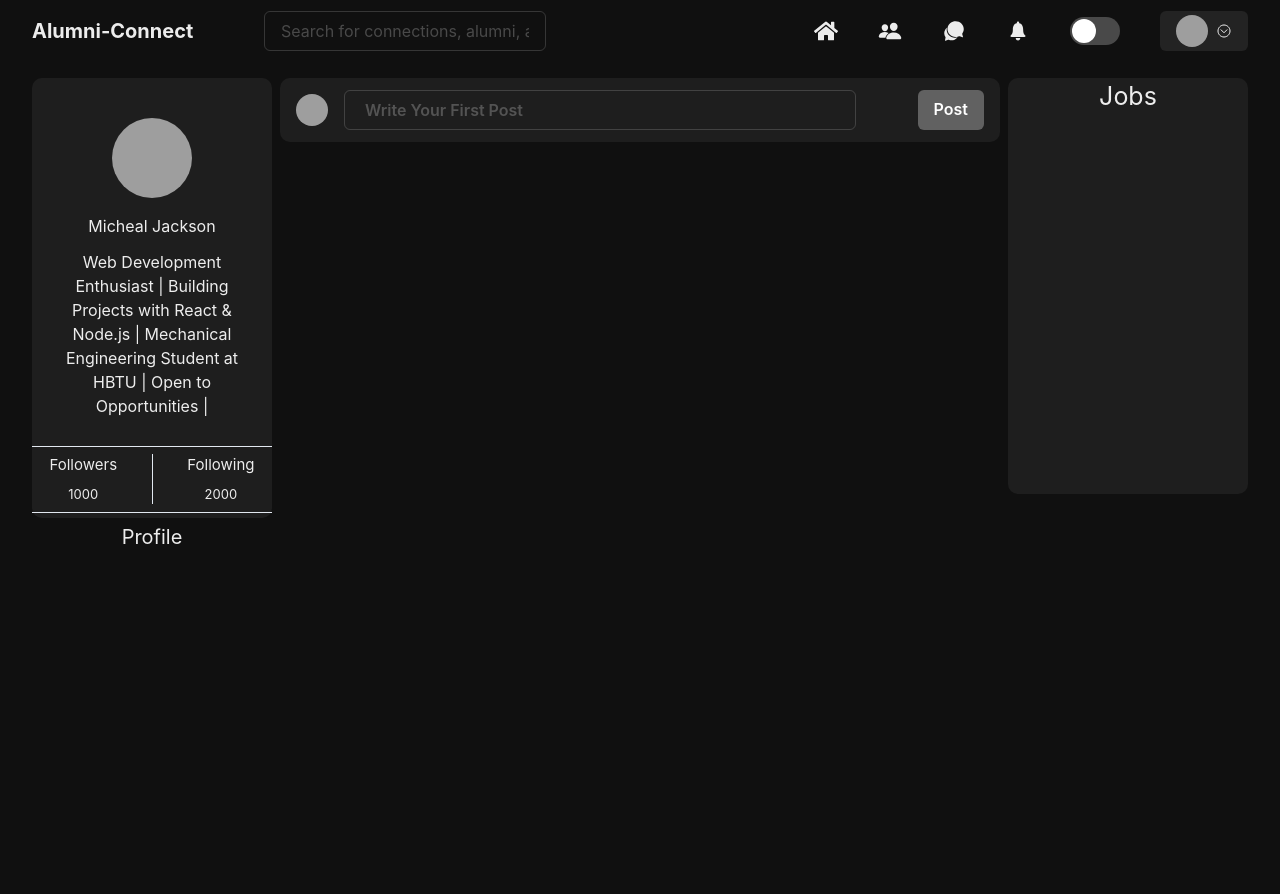
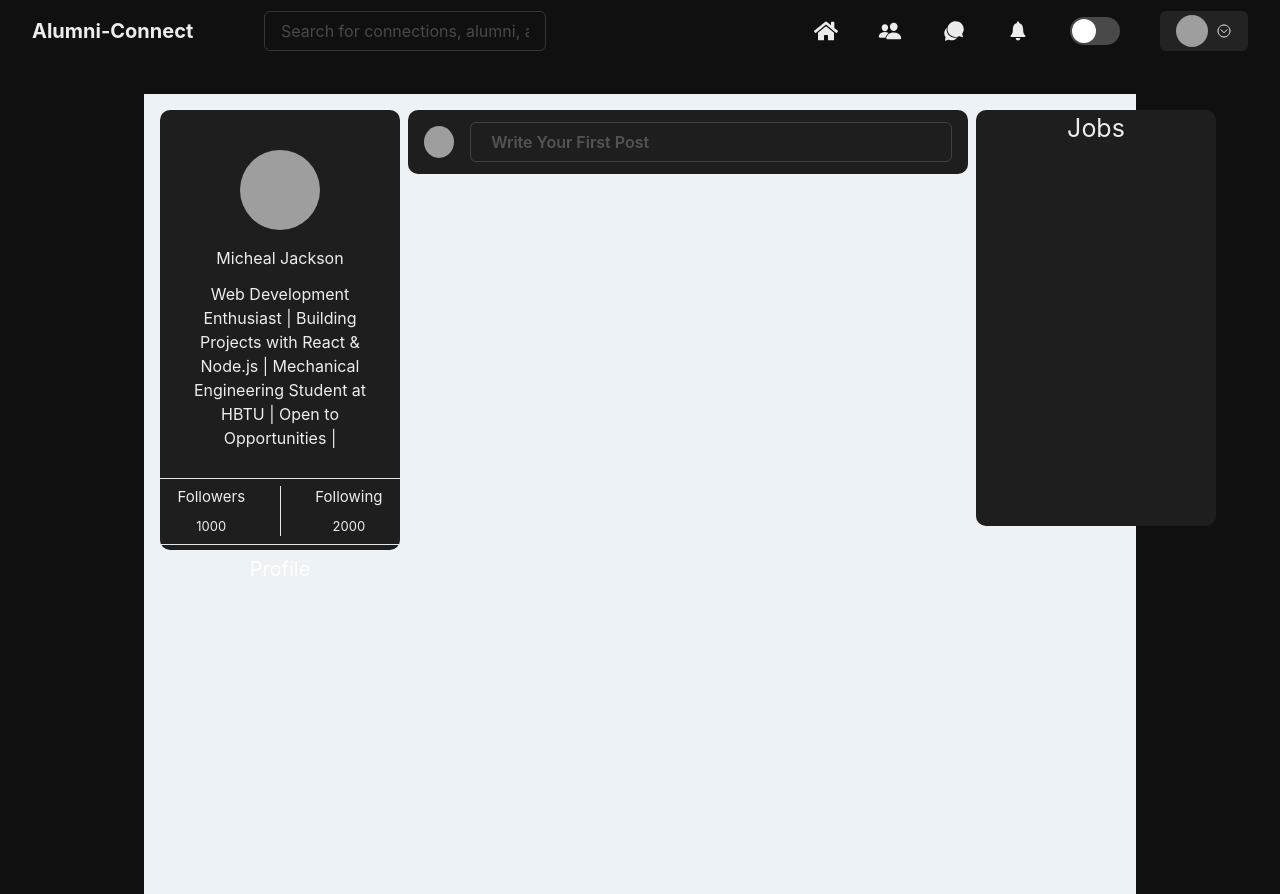
Before and after one commit to ZION260122/alumni-connect, a React (Vite) app in the folder frontend/: page / in a window 1280 px wide. Before the commit the page ends 862 px from the top, so only its background shows below. Built offline with nearby package versions, Linux system fonts and the light colour scheme; grey boxes are pictures that could not be loaded.

Commit message:
Update Home.jsx

```diff
--- a/frontend/src/pages/home/Home.jsx
+++ b/frontend/src/pages/home/Home.jsx
@@ -3,7 +3,7 @@ import "./home.scss";
 
 const Home = () => {
   return (
-    <Box h="100vh" p={4}>
+    <Box h="100vh" marginRight={"8rem"} marginLeft={"8rem"}  mt={"2rem"} bg={"gray.100"} p={4}>
       <Flex justifyContent="space-between" h="100%">
         <Flex alignItems={"left"}>
           <Flex
@@ -77,7 +77,7 @@ const Home = () => {
             </Flex>
             </Flex>
             <Flex paddingRight={4}>
-            <Button
+            {/* <Button
               fontWeight={600}
               bg="gray.light"
               color="white"
@@ -88,7 +88,7 @@ const Home = () => {
                 border: "1px solid black",
               }}
             >              Post
-            </Button>
+            </Button> */}
             </Flex>
 
           </Flex>
```
